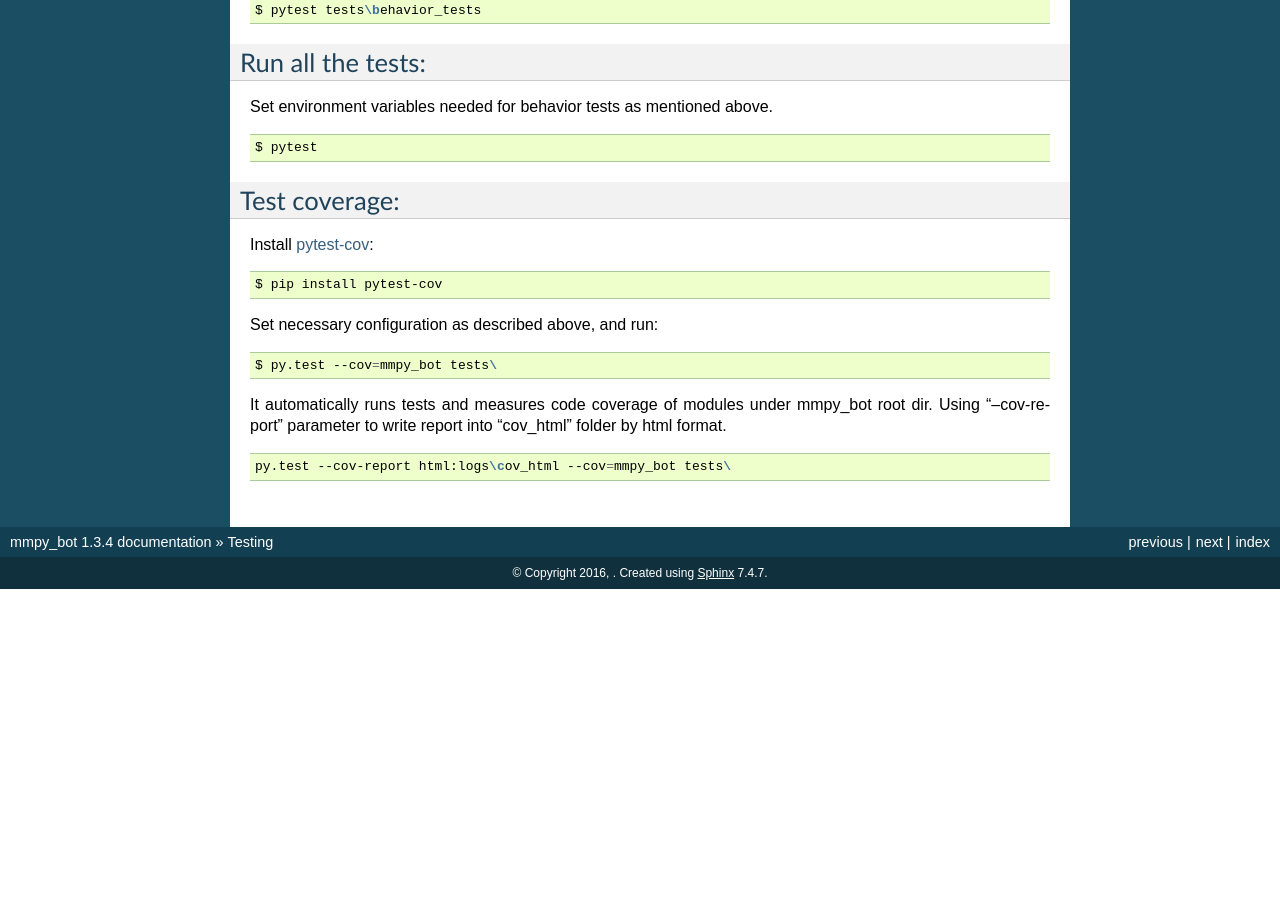
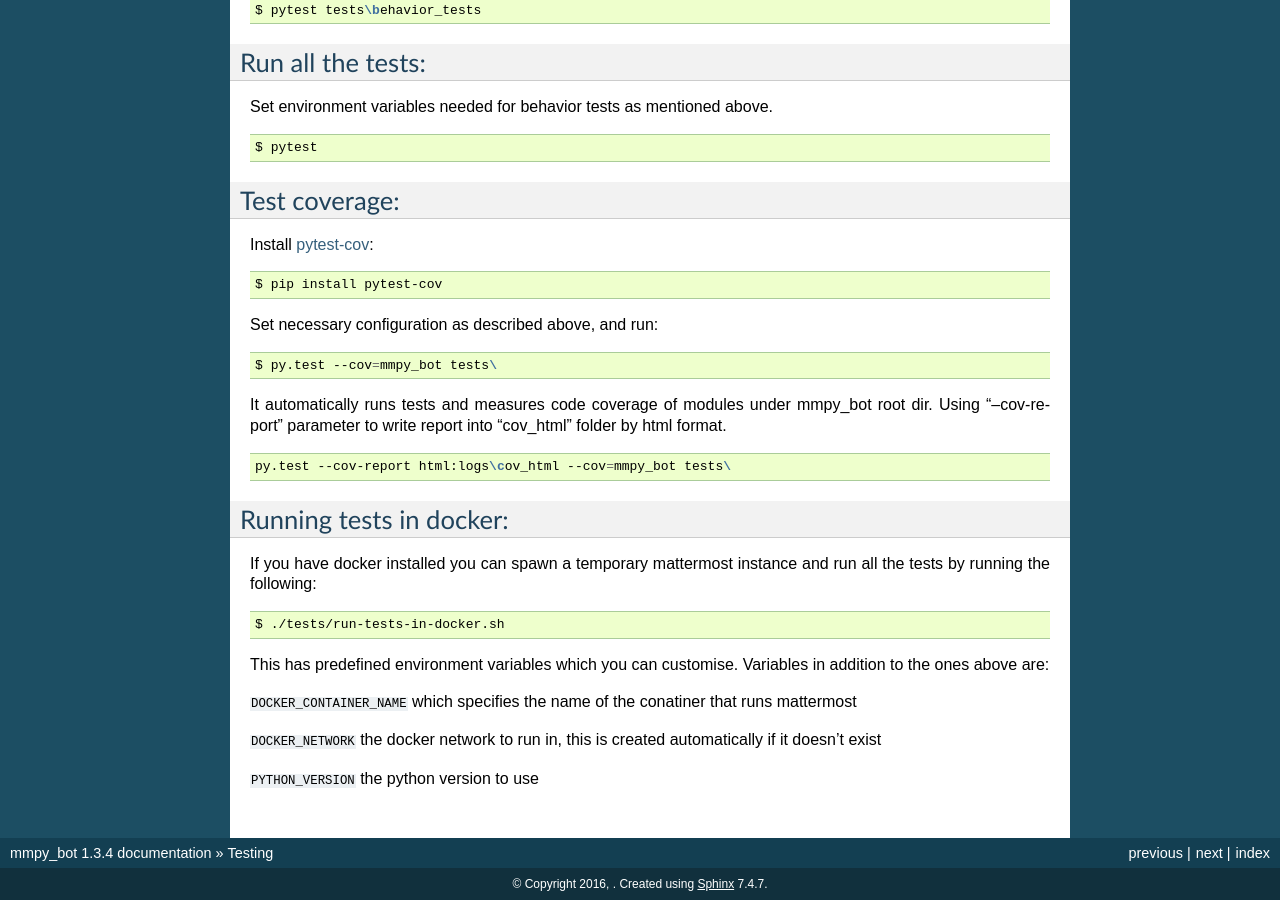
Before and after one commit to attzonko/mmpy_bot, a Sphinx documentation site: the page built from docs/testing.rst, in a window 1280 px wide and 900 px high, scrolled down 1746 px. Built offline with Sphinx 7.4.7, drawn with Linux system fonts in a browser that asks for light colours; before the commit the page ends 2335 px from its top, so only the background shows below that; some of the changed text lies outside the part shown.

Commit message:
Run tests against a mattermost instance running in docker
* Run tests in using a docker mattermost container in travis
* Added script tests/run-tests-in-docker.sh to run tests in docker locally
* Removed testing on EOL python versions
* Fixed tests/behavior_tests/test_conversation.py test where mattermost
  no longer highlights a user if there is no space after the @username
* Fixed tests throwing an error when invalid JSON is returned from the
  websocket
* Added docs for running tests in docker locally

https://github.com/attzonko/mmpy_bot/issues/129

```diff
--- a/docs/testing.rst
+++ b/docs/testing.rst
@@ -140,3 +140,22 @@ Using "--cov-report" parameter to write report into "cov_html" folder by html fo
 .. code-block:: bash
 
 	py.test --cov-report html:logs\cov_html --cov=mmpy_bot tests\
+
+Running tests in docker:
+------------------------
+
+If you have docker installed you can spawn a temporary mattermost instance and
+run all the tests by running the following:
+
+.. code-block:: bash
+
+    $ ./tests/run-tests-in-docker.sh
+
+This has predefined environment variables which you can customise.
+Variables in addition to the ones above are:
+
+:code:`DOCKER_CONTAINER_NAME` which specifies the name of the conatiner that runs mattermost
+
+:code:`DOCKER_NETWORK` the docker network to run in, this is created automatically if it doesn't exist
+
+:code:`PYTHON_VERSION` the python version to use
```
Also changed, not shown: .travis.yml, 5 other files.
